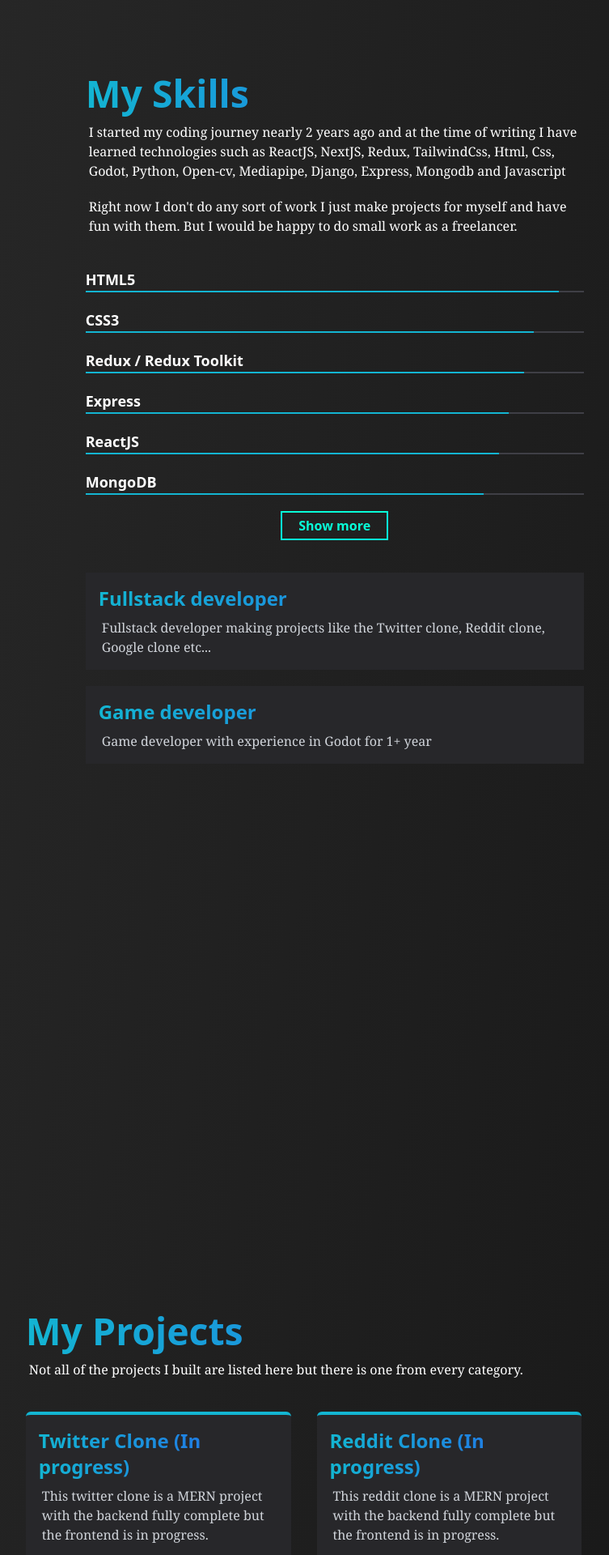
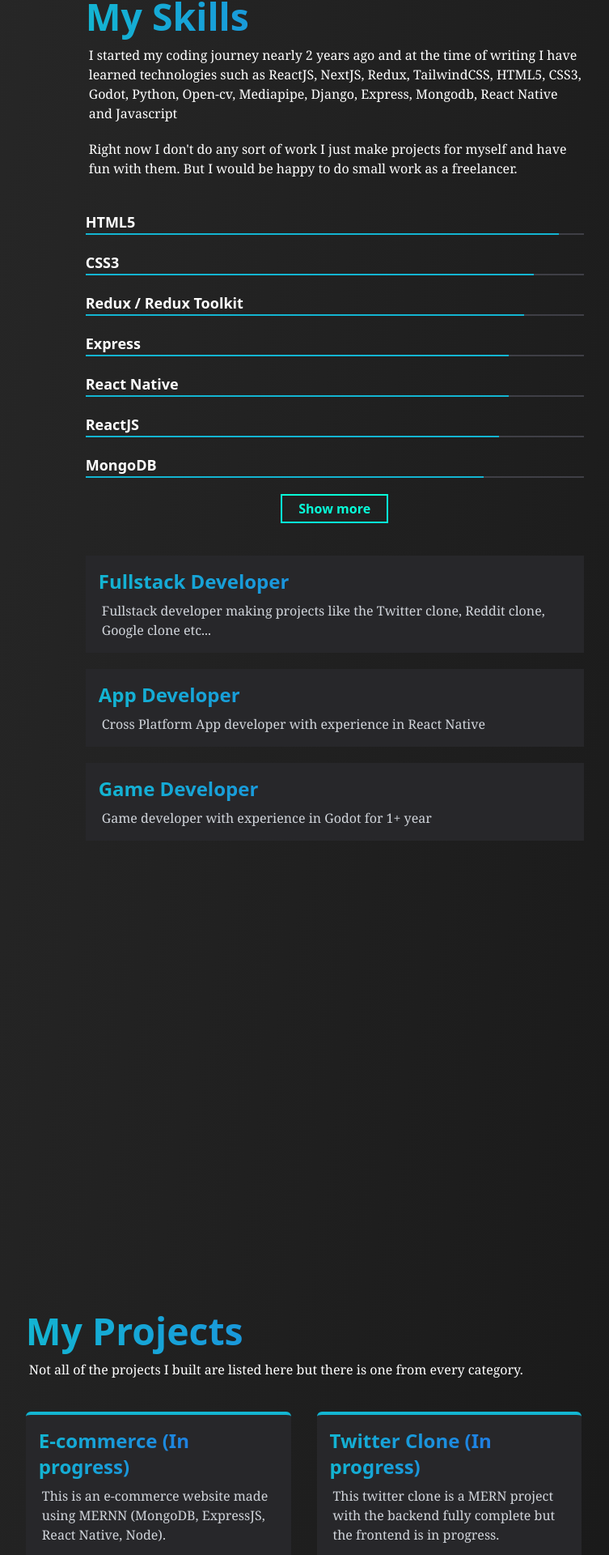
Before and after one commit to SajawalHassan/portfolio_react, a React (Create React App) app: page / in a window 1280 px wide. Shown: the part 2928-4848 px from the top of the page at 81% size, without its empty margins (374-1127 px from the left). Built offline with nearby package versions, Linux system fonts and the light colour scheme.

Commit message:
Add more skills

```diff
--- a/src/Components/Projects/Projects.comp.js
+++ b/src/Components/Projects/Projects.comp.js
@@ -13,11 +13,7 @@ function Projects() {
   }, []);
 
   return (
-    <div
-      className="w-full flex flex-col items-center"
-      data-aos="fade-right"
-      // id="projects"
-    >
+    <div className="w-full flex flex-col items-center" data-aos="fade-right">
       <div className="section max-w-[80%]">
         <h1 className="section-heading">My Projects</h1>
         <p className="section-description">
@@ -28,13 +24,13 @@ function Projects() {
           <div className="mt-5 mx-auto">
             <div className="w-[90%] space-y-8 xl:grid xl:grid-cols-2 xl:space-y-0 xl:gap-8">
               <ProjectsCard
-                projectName="Twitter Clone (In progress)"
-                description="This twitter clone is a MERN project with the backend fully complete but the frontend is in progress."
+                projectName="E-commerce (In progress)"
+                description="This is an e-commerce website made using MERNN (MongoDB, ExpressJS, React Native, Node)."
                 path="https://github.com/SajawalHassan/twitter_clone_mern"
               />
               <ProjectsCard
-                projectName="Reddit Clone (In progress)"
-                description="This reddit clone is a MERN project with the backend fully complete but the frontend is in progress."
+                projectName="Twitter Clone (In progress)"
+                description="This twitter clone is a MERN project with the backend fully complete but the frontend is in progress."
                 path="https://github.com/SajawalHassan/twitter_clone_mern"
               />
               <ProjectsCard
--- a/src/Components/Skills/Skills.comp.js
+++ b/src/Components/Skills/Skills.comp.js
@@ -21,8 +21,8 @@ function Skills() {
           <p>
             I started my coding journey nearly 2 years ago and at the time of
             writing I have learned technologies such as ReactJS, NextJS, Redux,
-            TailwindCss, Html, Css, Godot, Python, Open-cv, Mediapipe, Django,
-            Express, Mongodb and Javascript
+            TailwindCSS, HTML5, CSS3, Godot, Python, Open-cv, Mediapipe, Django,
+            Express, Mongodb, React Native and Javascript
           </p>
           <p>
             Right now I don't do any sort of work I just make projects for
@@ -35,6 +35,7 @@ function Skills() {
           <SkillsBar text="CSS3" percent="90" />
           <SkillsBar text="Redux / Redux Toolkit" percent="88" />
           <SkillsBar text="Express" percent="85" />
+          <SkillsBar text="React Native" percent="85" />
           <SkillsBar text="ReactJS" percent="83" />
           <SkillsBar text="MongoDB" percent="80" />
           {!showMore ? (
@@ -62,14 +63,18 @@ function Skills() {
             </div>
           )}
         </div>
-        <div className="mt-10  mx-auto space-y-5">
+        <div className="mt-10 mx-auto space-y-5">
           <SkillsCard
-            title="Fullstack developer"
+            title="Fullstack Developer"
             description="Fullstack developer making projects like the Twitter clone, Reddit
         clone, Google clone etc..."
           />
           <SkillsCard
-            title="Game developer"
+            title="App Developer"
+            description="Cross Platform App developer with experience in React Native"
+          />
+          <SkillsCard
+            title="Game Developer"
             description="Game developer with experience in Godot for 1+ year "
           />
         </div>
```
